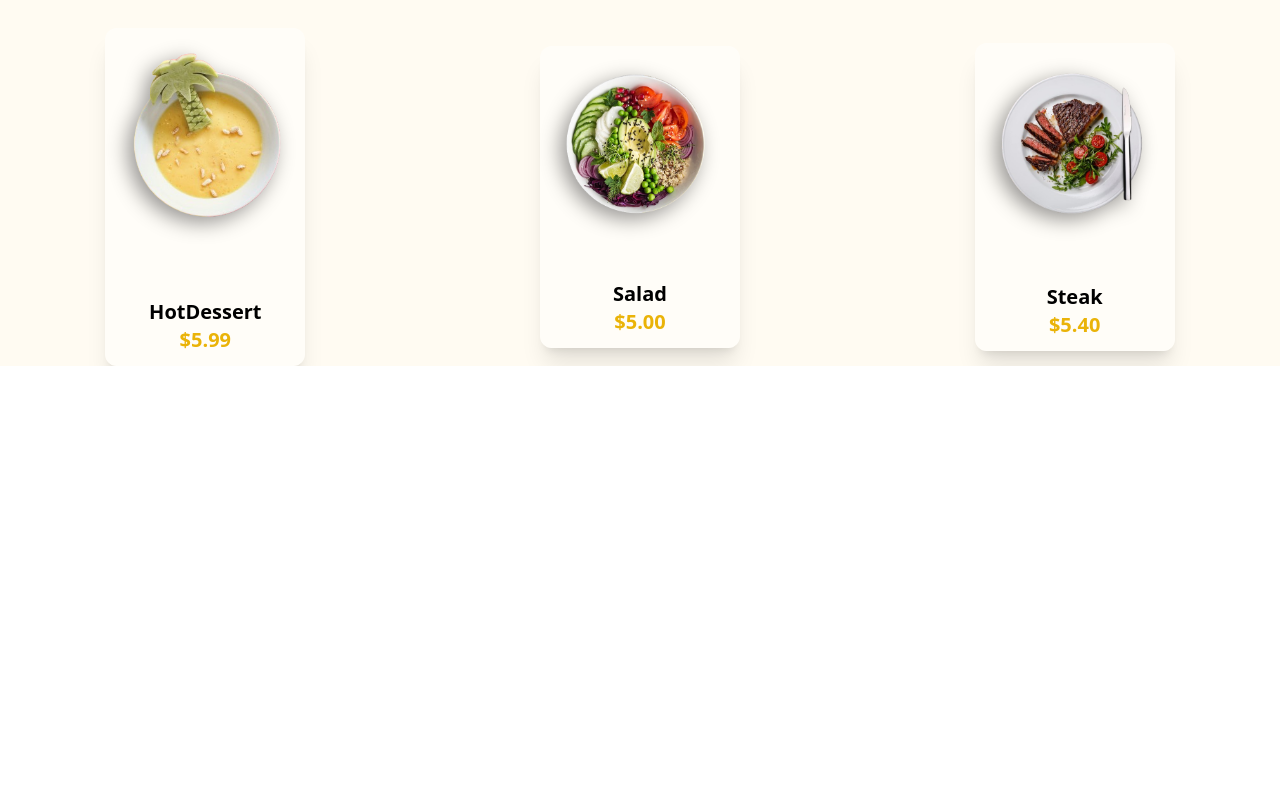
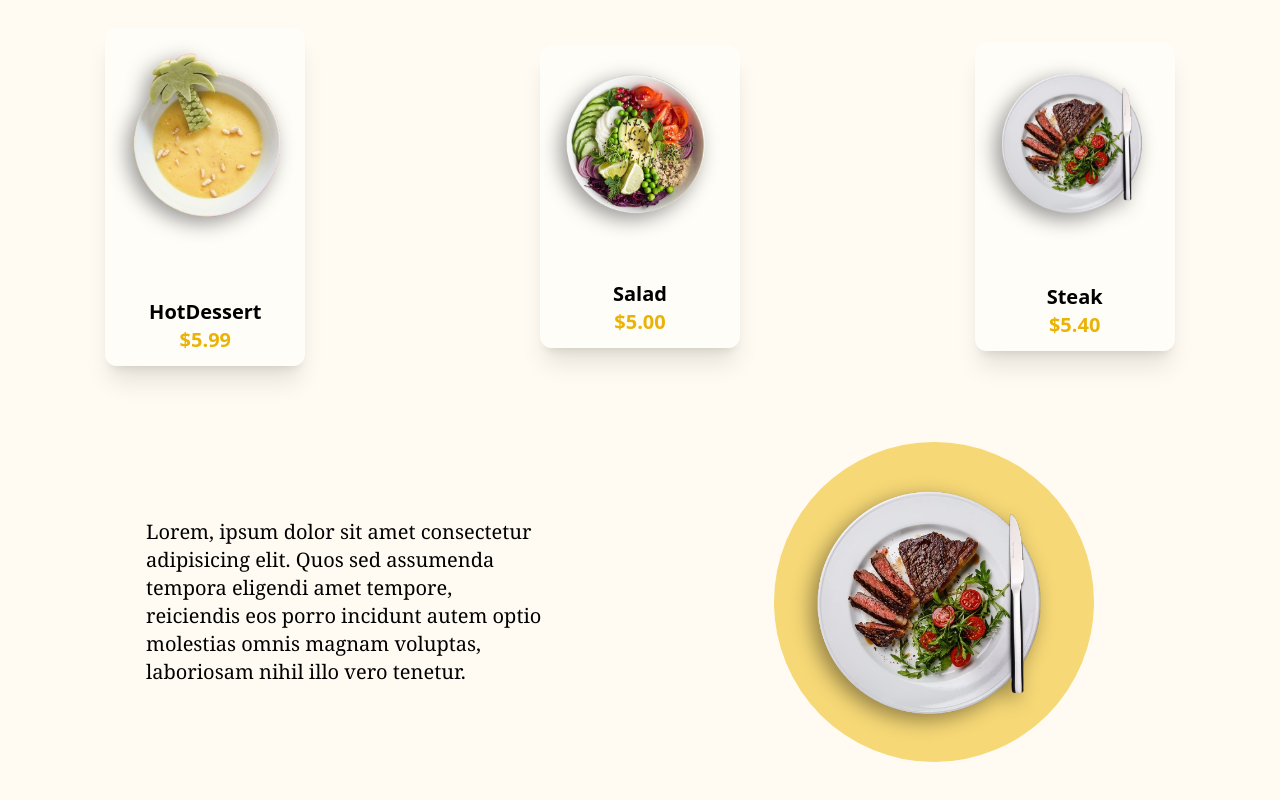
Before and after one commit to ishtiakrongon/Project-Animated-Restaurant-Website-Using-React-And-Tailwind-CSS, a React (Vite) app in the folder my-project/: page / in a window 1280 px wide. Shown: the part 1933-2733 px from the top of the page. Before the commit the page ends 2299 px from the top, so only its background shows below. Built offline with nearby package versions, Linux system fonts and the light colour scheme.

Commit message:
Testimonial section added

```diff
--- a/my-project/src/App.jsx
+++ b/my-project/src/App.jsx
@@ -4,6 +4,7 @@ import Hero from "./components/Hero/Hero";
 import HotDessert from './components/HotDessert/HotDessert';
 import Banner from './components/Banner/Banner';
 import PopularRecipe from './components/PopularRecipe/PopularRecipe';
+import Testimonial from './components/Testimonial/Testimonial';
 const App = () => {
   return (
     <div className="overflow-x-hidden bg-white2 text-dark">
@@ -14,6 +15,7 @@ const App = () => {
       <HotDessert />
       <Banner />
       <PopularRecipe />
+      <Testimonial />
     </div>
   )
 }
--- /dev/null
+++ b/my-project/src/components/Testimonial/Testimonial.jsx
@@ -0,0 +1,60 @@
+import React from 'react';
+import BannerPng from '../../assets/food/banner.png';
+import {motion} from 'framer-motion';
+import {SlideUp} from '../Hero/Hero';
+const Testimonial = () => {
+  return (
+    <section>
+        <div className="container py-24">
+            <div className="grid grid-cols-1 md:grid-cols-2 gap-14 place-items-center">
+
+                {/* text content section */}
+                <div className='space-y-5 lg:max-w-[400px]'>
+                 <motion.p
+                 variants={SlideUp(0.4)}
+                 initial="hidden"
+                 whileInView={"show"}
+                 className='text-xl font-serif relative z-10'>
+                    Lorem, ipsum dolor sit amet consectetur adipisicing elit. Quos sed assumenda tempora eligendi amet tempore, reiciendis eos porro incidunt autem optio molestias omnis magnam voluptas, laboriosam nihil illo vero tenetur.
+                 </motion.p>
+
+                </div>
+                {/* image section here */}
+                <div className='relative'>
+                    <motion.img
+                    initial={{
+                        opacity: 0,
+                        x: -100,
+                        y: 100
+                    }}
+                    whileInView={{
+                        opacity: 1,
+                        x: 0,
+                        y: 0
+                    }}
+                    whileHover={{
+                        scale: 1.2,
+                        rotate: 15,
+                        x: 50,
+                        y: -50
+                    }}
+                    transition={{
+                        duration: 0.8,
+                        delay: 0.5,
+                        scale: { duration: 0.5 }
+                    }}
+                    src={BannerPng} alt="" className='relative z-10 w-full lg:max-w-[280px] img-shadow'/>
+                    <motion.div
+                    initial= {{ opacity: 0 }}
+                    whileInView={{ opacity: 1 }}
+                    transition={{ duration: .6, delay: 0.5 }}
+                    className='absolute top-[50%] right-[50%] transform translate-x-[50%] translate-y-[-50%] h-[320px] w-[320px] bg-lightYellow rounded-full'>
+                    </motion.div>
+                </div>
+            </div>
+        </div>
+    </section>
+  )
+}
+
+export default Testimonial
```
